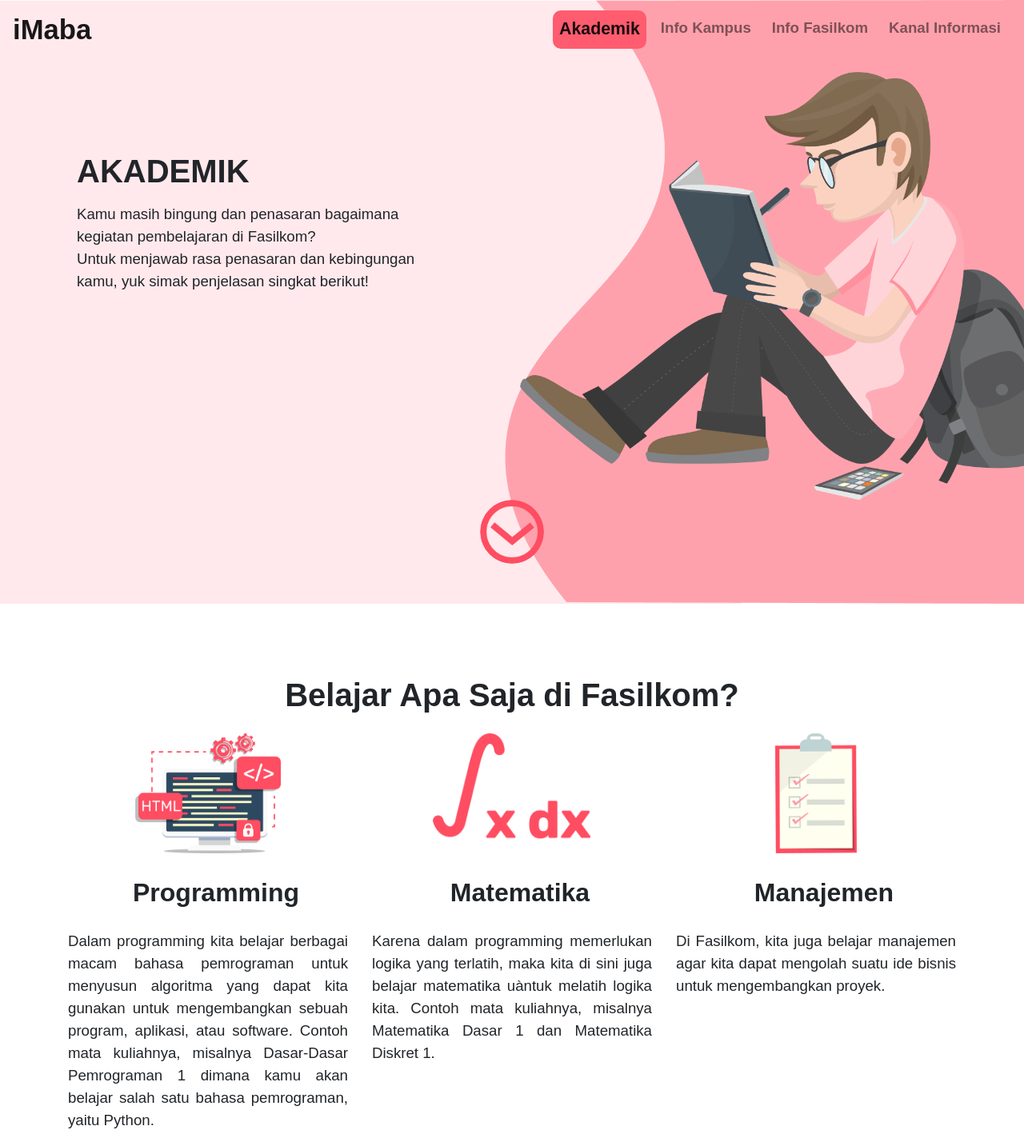
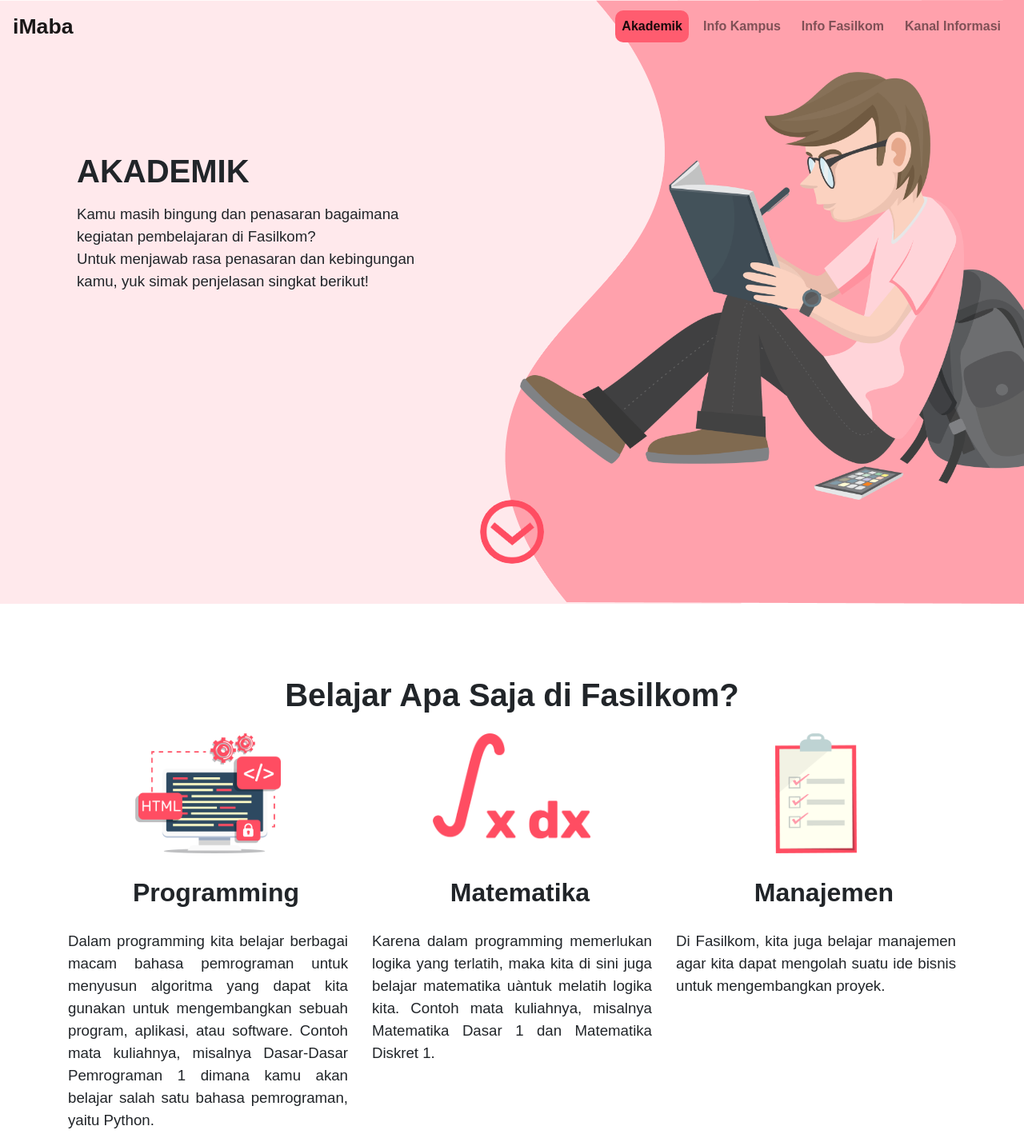
Before and after one commit to hsjsjsj009/IMABA, a plain HTML site: page akademik.html in a window 1280 px wide. Shown: the top 1418 px of the page at 80% size. Drawn offline with nearby package versions, Linux system fonts and the light colour scheme.

Commit message:
revisi kak revan

```diff
--- a/akademik.css
+++ b/akademik.css
@@ -17,8 +17,12 @@ html{
     background-color: #FF5C6F;
     border-radius: 10px;
     font-weight: bold;
-    font-size: 16pt;
+    font-size: 12pt;
     margin:0px;
+}
+
+button:focus,button:active{
+    outline: none !important;
 }
 
 .asking{
@@ -38,6 +42,18 @@ html{
     padding-top:100px;
 }
 
+
+#part1,
+#part2,
+#part3,
+#part4,
+#part5,
+#part6{
+    padding-bottom:50px;
+    border-bottom: #c4c4c4 solid 1px;
+}
+
+
 .first-page .person{
     max-width: 700px;
     max-height:535px;
@@ -47,7 +63,7 @@ h1{
     font-weight: bold;
 }
 h2{
-    font-family: 'Nunito',sans-serif;
+    font-family: 'Nunito SemiBold',sans-serif;
     font-weight: bold;
 }
 p{
--- a/akademik.html
+++ b/akademik.html
@@ -90,8 +90,8 @@
                     </div>
                     <div class="col-md">
                             <p class="asking">Jurusan di Fasilkom itu ada dua yaitu jurusan
-                                    <br>Ilmu Komputer dan
-                                    <br>Sistem Informasi.</p>
+                                    Ilmu Komputer dan
+                                    Sistem Informasi.</p>
                             <p class="asking">Apa sih perbedaannya?</p>
                             <div class="text-center">
                                 <button  class="text-center arrow" style="background:none; border:none; height: 80px; width:auto;" onclick="showSlidesNext()" id="asking">
@@ -207,6 +207,11 @@
                 </div>
                 <div id="part5" class="container mb-5">
                     <h1 class="text-center">Mata Kuliah</h1>
+                    <ul class="list-group list-group-horizontal">
+                        <il class="list-group-item">
+                            <button> </button>
+                        </il>
+                    </ul>
                 </div>
                 <div id="part6" class="container mb-5">
                     <h1 class="text-center">Penggunaan E-Learning SCELE</h1>
@@ -279,11 +284,9 @@
 
                 </div>
                 <script type='text/javascript' src="Akademik.js"></script>
-
     </div>
     <script src="https://code.jquery.com/jquery-3.3.1.slim.min.js" integrity="sha384-q8i/X+965DzO0rT7abK41JStQIAqVgRVzpbzo5smXKp4YfRvH+8abtTE1Pi6jizo" crossorigin="anonymous"></script>
     <script src="https://cdnjs.cloudflare.com/ajax/libs/popper.js/1.14.7/umd/popper.min.js" integrity="sha384-UO2eT0CpHqdSJQ6hJty5KVphtPhzWj9WO1clHTMGa3JDZwrnQq4sF86dIHNDz0W1" crossorigin="anonymous"></script>
     <script src="https://stackpath.bootstrapcdn.com/bootstrap/4.3.1/js/bootstrap.min.js" integrity="sha384-JjSmVgyd0p3pXB1rRibZUAYoIIy6OrQ6VrjIEaFf/nJGzIxFDsf4x0xIM+B07jRM" crossorigin="anonymous"></script>
-
 </body>
 </html>
--- a/infoui.css
+++ b/infoui.css
@@ -33,19 +33,32 @@ h1{
     font-weight: bold;
 }
 h2,h3{
-    font-family: 'Nunito',sans-serif;
+    font-family: 'Nunito SemiBold',sans-serif;
     font-weight: bold;
 }
+
+#part1,
+#part2,
+#part3,
+#part4,
+#part5{
+    padding-bottom:50px;
+    border-bottom: #c4c4c4 solid 1px;
+}
+
 p{
     font-family: 'Nunito', sans-serif;
     font-weight: normal;
     font-size: 14pt;
 }
+button:focus,button:active{
+    outline: none !important;
+}
 .active{
     background-color: #FFA300;
     border-radius: 10px;
     font-weight: bold;
-    font-size: 16pt;
+    font-size: 12pt;
     margin:0px;
 }
 
--- a/landing.css
+++ b/landing.css
@@ -20,6 +20,8 @@ body{
     font-family: 'Rubik', sans-serif;
 }
 
+
+
 h1{
     font-weight: bold;
 }
@@ -31,7 +33,7 @@ h2{
 }
 
 .navbar-brand{
-    font-size: 26pt;
+    font-size: 20pt;
     font-weight: bold;
     display:block;
 }
--- a/navbar.css
+++ b/navbar.css
@@ -4,18 +4,18 @@
 }
 nav{
     font-family: 'Rubik', sans-serif;
-    font-weight: bold;
     transition: 0.5s;
     padding:0px;
     margin:0px;
+    font-weight: bold;
 }
 
 nav .navbar-brand{
-    font-size: 26pt;
+    font-size: 20pt;
     padding:0px;
 }
 nav .nav-item{
-    font-size: 14pt;
+    font-size: 12pt;
     padding:5px;
     margin:0px;
 }
```
Also changed, not shown: UI.html (+1 -2 lines), index.html (+1 -4 lines).
